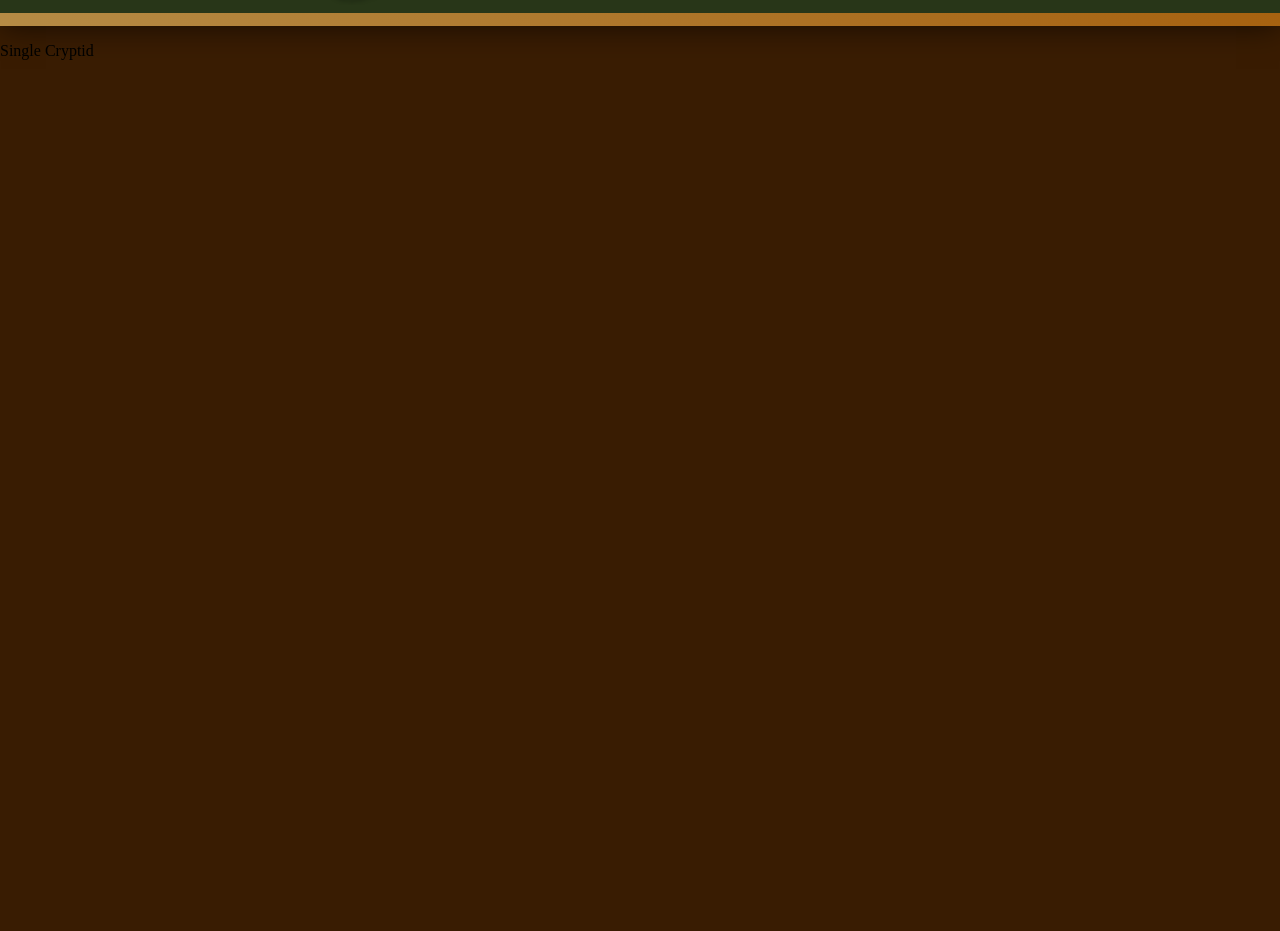
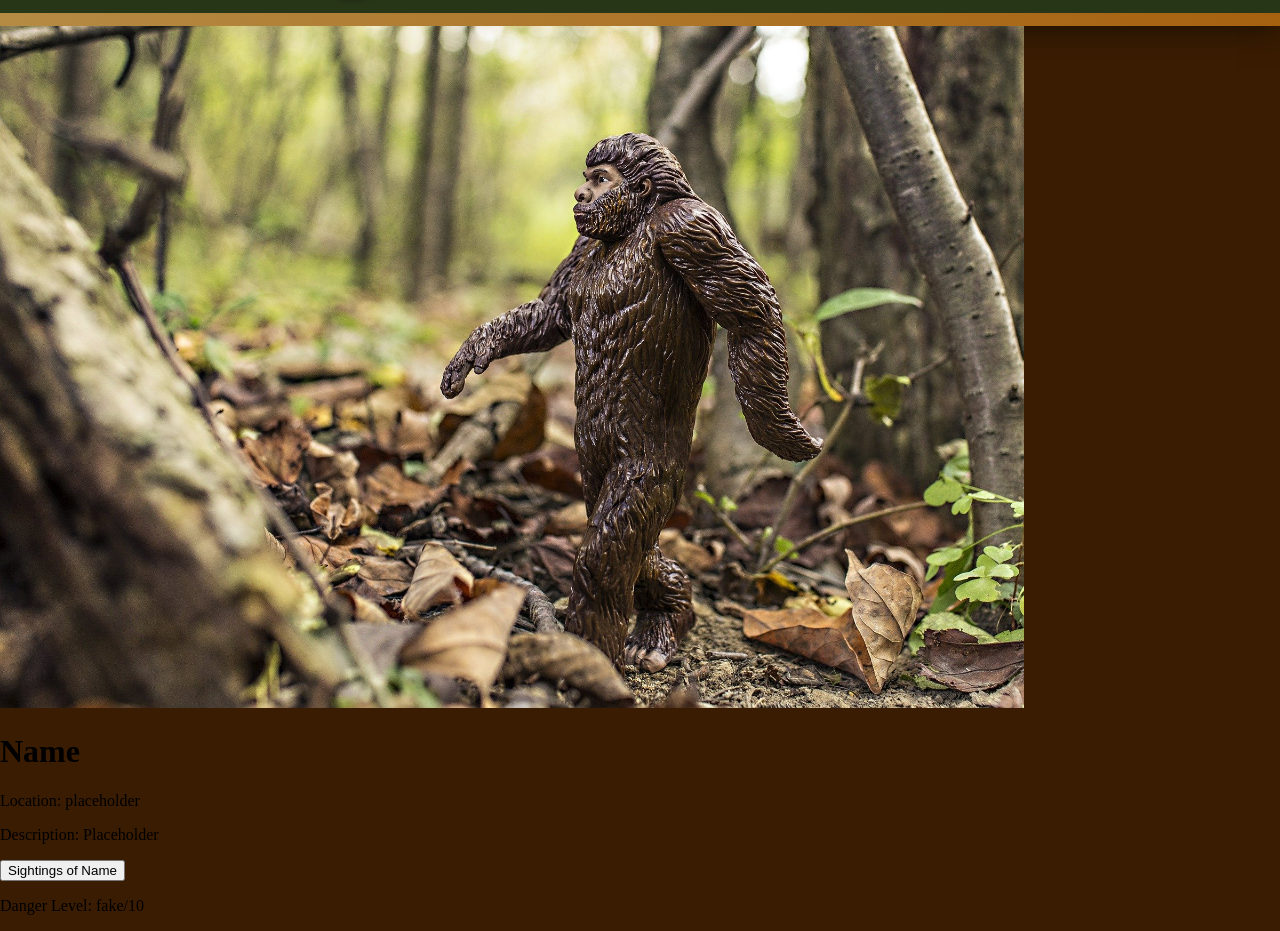
Before and after one commit to OK-Cryptid/ok-cryptid-fe, a React (Create React App) app: page /singlecryptid/1 in a window 1280 px wide. Shown: the part 83-1014 px from the top of the page. Before the commit the page ends 800 px from the top, so only its background shows below. Built offline with nearby package versions, Linux system fonts and the light colour scheme; no server answers; a web font is replaced by a local one.

Commit message:
Add Link to cryptid card and query to single cryptid page

```diff
--- a/src/App.js
+++ b/src/App.js
@@ -13,7 +13,7 @@ const App = () => {
       <NavBar />
       <Routes>
         <Route path="/" element={<Home />} />
-        <Route path="/singlecryptid/:id" element={<SingleCryptid />} />
+        <Route path="/singlecryptid/:name" element={<SingleCryptid />} />
         <Route path="/allsightings" element={<AllSightings />} />
       </Routes>
     </NavigationProvider>
--- a/src/Components/CryptidCard.js
+++ b/src/Components/CryptidCard.js
@@ -1,13 +1,15 @@
-import '../Styles/Card.scss';
-import React from 'react';
+import '../Styles/Card.scss'
+import React from 'react'
+import { Link } from 'react-router-dom'
 
 const CryptidCard = ({ id, name, image }) => {
+  console.log(name)
   return (
-    <div className='card' id={id}>
+    <Link to={`/singlecryptid/${name}`} className='card' id={id}>
       <p className='name'>{name}</p>
       <img src={image} alt='bigfoot' className='card-img' />
-    </div>
+    </Link>
   )
 }
 
-export default CryptidCard;
+export default CryptidCard
--- a/src/Components/SingleCryptid.js
+++ b/src/Components/SingleCryptid.js
@@ -1,8 +1,31 @@
 import React, { useEffect, useContext } from 'react'
 import '../Styles/SingleCryptid.scss'
 import { NavigationContext } from '../Context/NavigationContext'
+import {gql, useQuery} from '@apollo/client'
+import bigfoot from '../assets/bigfoot.jpg'
+import { useParams } from 'react-router-dom'
+
+const GET_SINGLE_CRYPTID = gql`
+  query GetCryptid($name: String!) {
+    cryptidByName(name: $name){
+        id
+        name
+        image
+        dangerLevel
+        description
+    }
+  }
+`
 
 const SingleCryptid = () => {
+  const {name} = useParams()
+
+  const {data, error, loading} = useQuery(GET_SINGLE_CRYPTID, {
+    variables:
+    name
+  })
+
+  console.log({data, error, loading})
   const { setClick } = useContext(NavigationContext)
 
   useEffect(() => {
@@ -10,7 +33,18 @@ const SingleCryptid = () => {
   }, [])
 
   return (
-    <p>Single Cryptid</p>
+    <div className='single-cryptid-container'>
+      <div className='cryptid-img-container'>
+        <img src={bigfoot} alt='bigfoot' className='temp-photo' />
+      </div>
+      <div className='cryptid-info-container'>
+        <h1 className='cryptid-name'>Name</h1>
+        <p className='cryptid-location'>Location: placeholder</p>
+        <p className='cryptid-description'>Description: Placeholder</p>
+        <button className='cryptid-button-sightings'>Sightings of Name</button>
+        <p className='cryptid-danger'>Danger Level: fake/10</p>
+      </div>
+    </div>
   )
 }
 
```
